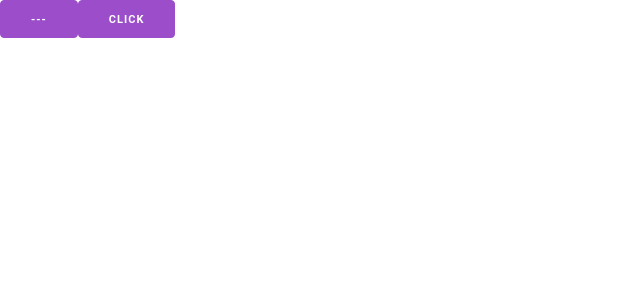
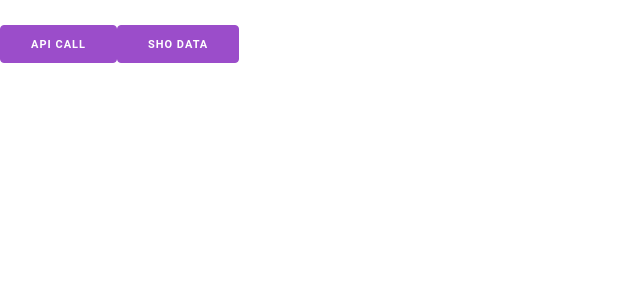
Before and after one commit to programminsekbo/fornt, a React (Vite) app: page / in a window 1280 px wide. Shown: the top 300 px of the page, without its empty margins (0-640 px from the left). Built offline with nearby package versions, Linux system fonts and the light colour scheme.

Commit message:
Update App.jsx

```diff
--- a/src/App.jsx
+++ b/src/App.jsx
@@ -1,31 +1,35 @@
 import { useRef } from "react";
+import { json } from "react-router-dom";
 
 const App = () => {
 
-let lvalue=useRef(0);
+const apidata=useRef(null);
+const  showapi=useRef();
 
-let onchang=()=>{
 
-lvalue.current++;
-console.log(lvalue.current++)
 
-}
-let heidoy=()=>{
+const heidoy= async()=>{
+const respons= await fetch('https://jsonplaceholder.typicode.com/todos/1')
+apidata.current=await respons.json()
 
-  lvalue.current--;
-  console.log(lvalue.current--)
 
 }
 
+const onchang=()=>{
 
+showapi.current.innerText=JSON.stringify(apidata.current)
 
+}
 
   return (
     <div>
 
-<button onClick={heidoy}>---</button>
 
-<button  onClick={onchang}>click</button>
+<p ref={showapi}></p>
+
+<button onClick={heidoy}>api call</button>
+
+<button  onClick={onchang}>sho data </button>
 
 
 
```
Lines whose indentation alone changed are shown as unchanged.
